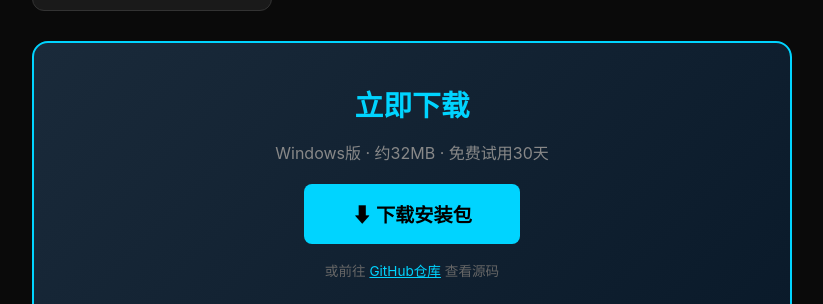
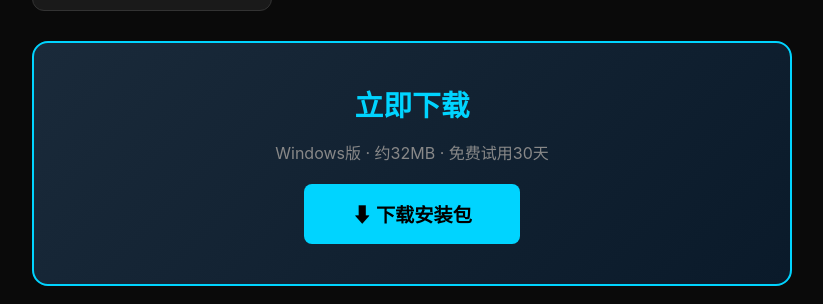
Before and after one commit to liusige377/wenqu-dl, a browser extension: page index.html in a window 1280 px wide. Shown: the part 495-799 px from the top of the page, without its empty margins (228-1051 px from the left). Drawn offline with Linux system fonts and the light colour scheme.

Commit message:
删除GitHub仓库链接文字

```diff
--- a/index.html
+++ b/index.html
@@ -81,7 +81,6 @@
       <h2>立即下载</h2>
       <p class="size">Windows版 · 约32MB · 免费试用30天</p>
       <a href="https://github.com/liusige377/wenqu-dl/releases/download/v3.0.2/WenQuDownloader_v3.0.2.zip" class="btn" target="_blank">⬇ 下载安装包</a>
-      <p style="color:#666;margin-top:16px;font-size:0.85em">或前往 <a href="https://github.com/liusige377/wenqu-dl" style="color:#00d4ff" target="_blank">GitHub仓库</a> 查看源码</p>
     </div>
 
     <div class="steps">
```
